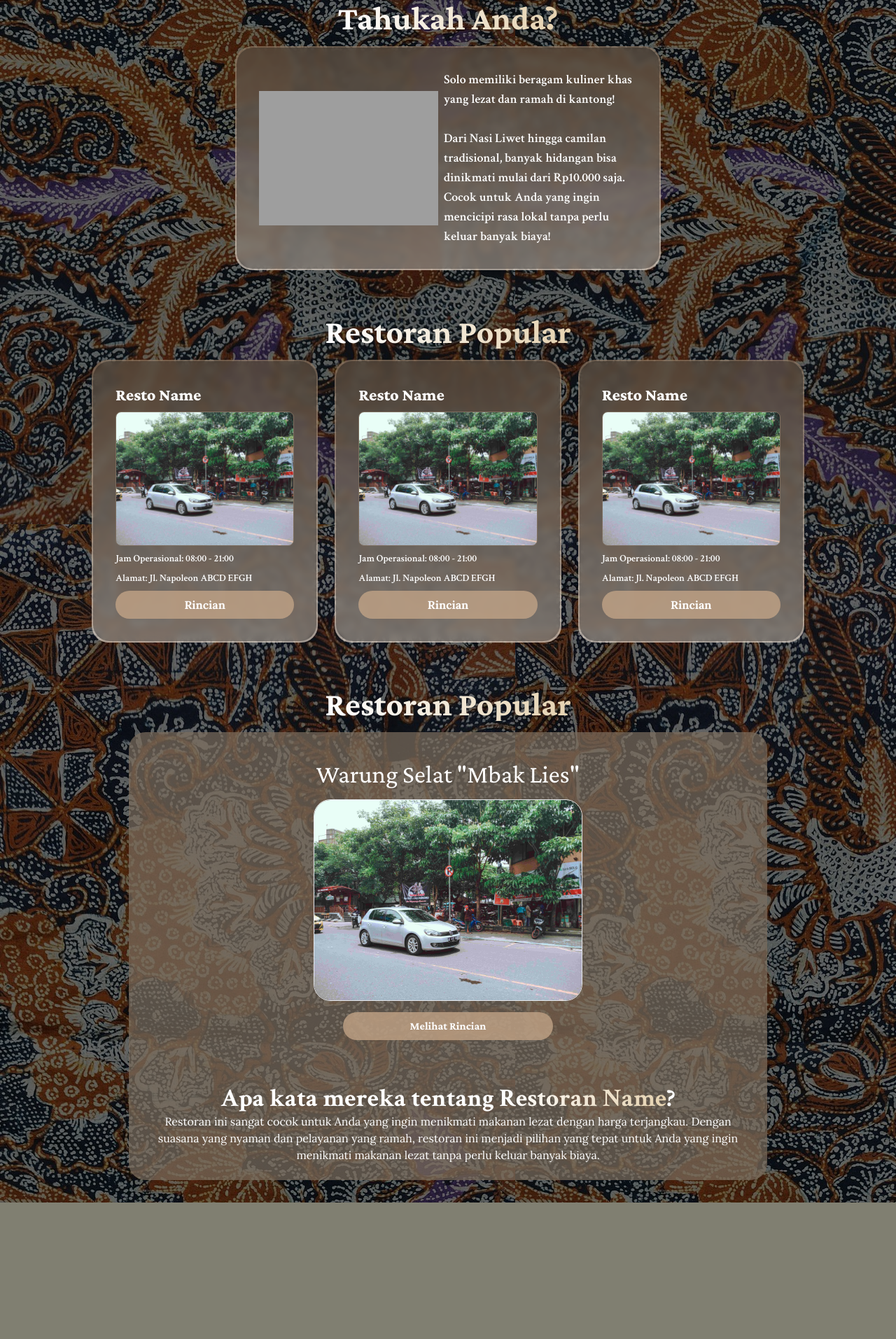
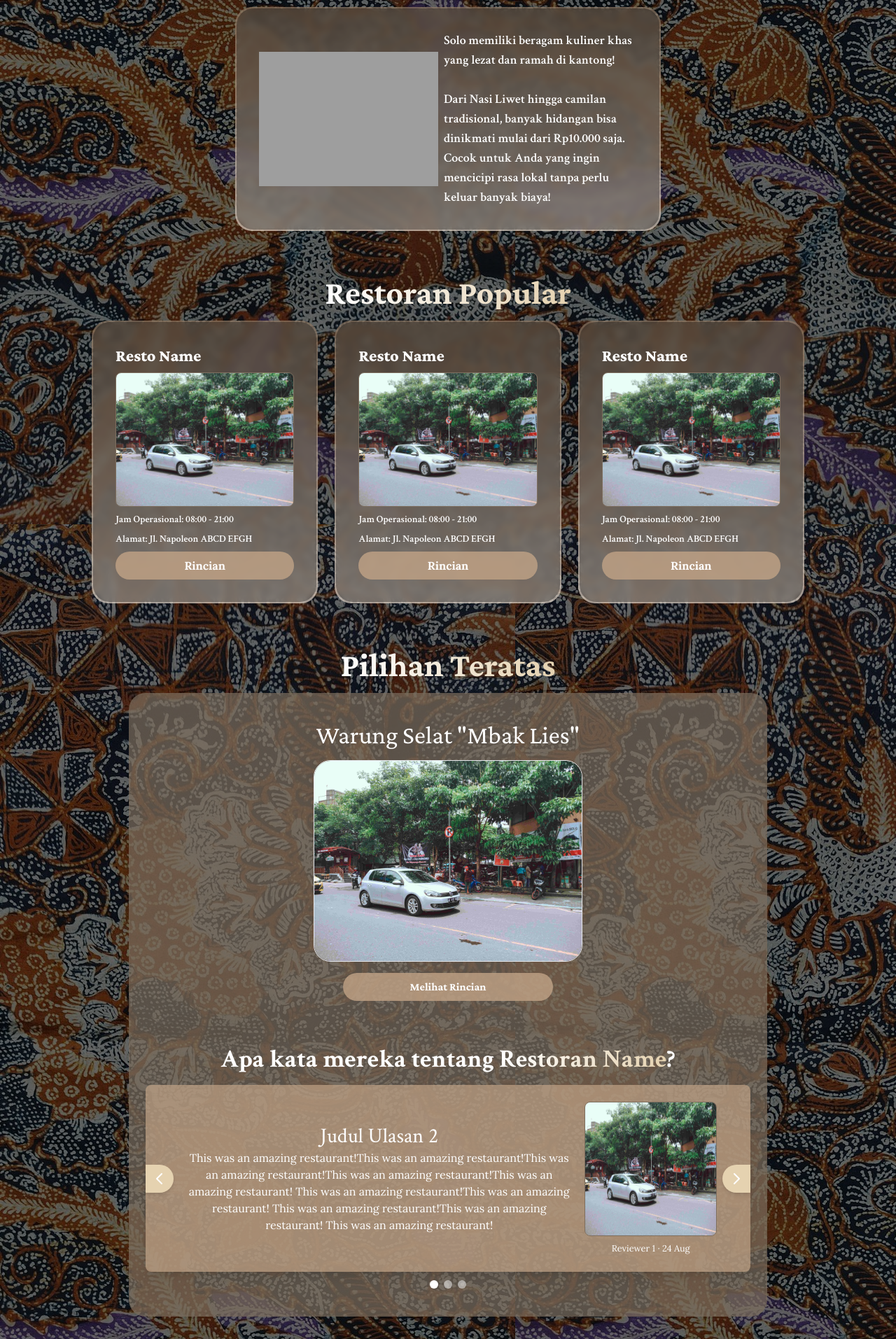
Before and after one commit to muttyqt15/pbp-6, a Django app: page / in a window 1280 px wide. Shown: the part 886-2799 px from the top of the page at 70% size. Before the commit the page ends 2604 px from the top, so only its background shows below. Run offline with Django 5.2, Linux system fonts and the light colour scheme; some libraries are stand-ins or nearby versions; grey boxes are pictures that could not be loaded.

Commit message:
feat: landing page

```diff
--- /dev/null
+++ b/api/main/templates/_components/carousel-card.html
@@ -0,0 +1,23 @@
+{% load static %}
+<div class="w-full flex-shrink-0">
+  <div
+    class="w-full h-full flex flex-col lg:flex-row items-center justify-center bg-lion/70 p-6 px-12 gap-2">
+    <div class="w-full flex flex-col p-2">
+      <h4 class="text-3xl">Judul Ulasan 2</h4>
+      <p>
+        This was an amazing restaurant!This was an amazing restaurant!This was
+        an amazing restaurant!This was an amazing restaurant!This was an amazing
+        restaurant! This was an amazing restaurant!This was an amazing
+        restaurant! This was an amazing restaurant!This was an amazing
+        restaurant! This was an amazing restaurant!
+      </p>
+    </div>
+    <div class="flex flex-col gap-2">
+      <img
+        src="{% static 'images/hero.jpg' %}"
+        alt="food"
+        class="h-48 rounded-lg border border-coyote" />
+      <small>Reviewer 1 &middot; 24 Aug</small>
+    </div>
+  </div>
+</div>
--- a/api/main/templates/_components/carousel.html
+++ b/api/main/templates/_components/carousel.html
@@ -1,42 +1,94 @@
-<div class="carousel relative w-full h-screen overflow-hidden" data-carousel>
+<div class="max-w-4xl w-full mx-auto relative">
+  <!-- Carousel container -->
+  <div class="relative overflow-hidden rounded-lg shadow-lg">
+    <!-- Slides container -->
+    <div
+      class="flex transition-transform duration-500 ease-in-out h-full"
+      id="slides">
+        {% include '_components/carousel-card.html' %}
+        {% include '_components/carousel-card.html' %}
+        {% include '_components/carousel-card.html' %}
+    </div>
+
+    <!-- Navigation buttons -->
     <button
-    class="carousel-button prev absolute z-10 left-4 top-1/2 transform -translate-y-1/2 bg-black bg-opacity-30 text-white text-4xl rounded-full p-2 hover:bg-opacity-40"
-    data-carousel-button="prev">
-    &#8656;
+      class="absolute left-0 top-1/2 transform -translate-y-1/2 bg-dutch p-2 rounded-r-full shadow-md hover:scale-[1.02] focus:outline-none"
+      onclick="prevSlide()">
+      <svg
+        class="w-6 h-6"
+        fill="none"
+        stroke="currentColor"
+        viewBox="0 0 24 24">
+        <path
+          stroke-linecap="round"
+          stroke-linejoin="round"
+          stroke-width="2"
+          d="M15 19l-7-7 7-7"></path>
+      </svg>
     </button>
     <button
-    class="carousel-button next absolute z-10 right-4 top-1/2 transform -translate-y-1/2 bg-black bg-opacity-30 text-white text-4xl rounded-full p-2 hover:bg-opacity-40"
-    data-carousel-button="next">
-    &#8658;
+      class="absolute right-0 top-1/2 transform -translate-y-1/2 bg-dutch p-2 rounded-l-full shadow-md hover:scale-[1.02] focus:outline-none"
+      onclick="nextSlide()">
+      <svg
+        class="w-6 h-6"
+        fill="none"
+        stroke="currentColor"
+        viewBox="0 0 24 24">
+        <path
+          stroke-linecap="round"
+          stroke-linejoin="round"
+          stroke-width="2"
+          d="M9 5l7 7-7 7"></path>
+      </svg>
     </button>
+  </div>
 
-  <ul
-    class="flex list-none p-0 m-0 transition-transform duration-500 ease-in-out"
-    data-slides>
-    <li
-      class="slide flex items-center justify-center w-full h-full opacity-0 transition-opacity duration-200 ease-in-out"
-      data-active>
+  <!-- Dots indicators -->
   <div
-        class="card flex flex-col justify-center items-center w-3/4 h-3/4 bg-black text-white rounded-lg p-4">
-        <h3 class="text-lg font-bold">Card Title 1</h3>
-        <p class="text-gray-300">Description for Card 1.</p>
+    class="absolute -bottom-6 left-1/2 transform -translate-x-1/2 flex space-x-2">
+    <button
+      class="w-3 h-3 rounded-full bg-white transition-colors duration-200"
+      onclick="goToSlide(0)"></button>
+    <button
+      class="w-3 h-3 rounded-full bg-white/50 transition-colors duration-200"
+      onclick="goToSlide(1)"></button>
+    <button
+      class="w-3 h-3 rounded-full bg-white/50 transition-colors duration-200"
+      onclick="goToSlide(2)"></button>
   </div>
-    </li>
-    <li
-      class="slide flex items-center justify-center w-full h-full opacity-0 transition-opacity duration-200 ease-in-out">
-      <div
-        class="card flex flex-col justify-center items-center w-3/4 h-3/4 bg-black text-white rounded-lg p-4">
-        <h3 class="text-lg font-bold">Card Title 2</h3>
-        <p class="text-gray-300">Description for Card 2.</p>
 </div>
-    </li>
-    <li
-      class="slide flex items-center justify-center w-full h-full opacity-0 transition-opacity duration-200 ease-in-out">
-      <div
-        class="card flex flex-col justify-center items-center w-3/4 h-3/4 bg-black text-white rounded-lg p-4">
-        <h3 class="text-lg font-bold">Card Title 3</h3>
-        <p class="text-gray-300">Description for Card 3.</p>
-      </div>
-    </li>
-  </ul>
-</div>
+
+<script>
+  let currentSlide = 0;
+  const slides = document.getElementById("slides");
+  const totalSlides = 3;
+  const dots = document.querySelectorAll(".absolute.bottom-4 button");
+
+  function updateSlidePosition() {
+    slides.style.transform = `translateX(-${currentSlide * 100}%)`;
+    // Update dots
+    dots.forEach((dot, index) => {
+      dot.className = `w-3 h-3 rounded-full transition-colors duration-200 ${
+        index === currentSlide ? "bg-white" : "bg-white/50"
+      }`;
+    });
+  }
+
+  function nextSlide() {
+    currentSlide = (currentSlide + 1) % totalSlides;
+    updateSlidePosition();
+  }
+
+  function prevSlide() {
+    currentSlide = (currentSlide - 1 + totalSlides) % totalSlides;
+    updateSlidePosition();
+  }
+
+  function goToSlide(slideIndex) {
+    currentSlide = slideIndex;
+    updateSlidePosition();
+  }
+
+  // Auto-advance slides every 5 seconds
+  setInterval(nextSlide, 5000);
+</script>
--- a/api/main/templates/_components/funfact.html
+++ b/api/main/templates/_components/funfact.html
@@ -1,7 +1,6 @@
 {% load static %}
 <div
   class="p-8 gap-4 text-center text-[#fff] font-lora h-full w-full flex flex-col items-center">
-  <div class="w-full rounded-md bg-lion py-2">Search</div>
   <h1
     class="text-3xl lg:text-5xl font-bold bg-clip-text bg-gradient-to-r from-[#fff] to-dutch text-transparent text-center">
     Tahukah Anda?
--- a/api/main/templates/_components/pilihan-teratas.html
+++ b/api/main/templates/_components/pilihan-teratas.html
@@ -3,10 +3,10 @@
   class="p-8 gap-4 text-center text-[#fff] font-lora h-full w-full flex flex-col items-center justify-center">
   <h1
     class="text-3xl lg:text-5xl font-bold bg-clip-text bg-gradient-to-r from-[#fff] to-dutch text-transparent text-center">
-    Restoran Popular
+    Pilihan Teratas
   </h1>
   <div
-    class="flex flex-col bg-coyote/70 rounded-3xl w-full sm:w-5/6 lg:w-3/4 h-fit p-6">
+    class="flex flex-col bg-coyote/70 rounded-3xl w-full sm:w-5/6 lg:w-3/4 h-fit p-6 pb-16">
     <h2 class="text-4xl m-4 font-pro">Warung Selat "Mbak Lies"</h2>
     <div
       class="w-full h-fit flex flex-col justify-center items-center gap-4 font-pro">
@@ -19,18 +19,13 @@
         Melihat Rincian
       </button>
     </div>
-    <h3 class="text-2xl sm:text-4xl font-bold mt-16">
+    <h3 class="text-2xl sm:text-4xl font-bold mt-16 mb-4">
       Apa kata mereka tentang
       <span
         class="font-extrabold bg-clip-text bg-gradient-to-r from-[#fff] to-dutch text-transparent text-center">
         Restoran Name</span
       >?
     </h3>
-    <p class="text-sm sm:text-base">
-      Restoran ini sangat cocok untuk Anda yang ingin menikmati makanan lezat
-      dengan harga terjangkau. Dengan suasana yang nyaman dan pelayanan yang
-      ramah, restoran ini menjadi pilihan yang tepat untuk Anda yang ingin
-      menikmati makanan lezat tanpa perlu keluar banyak biaya.
-    </p>
+    {% include '_components/carousel.html' %}
   </div>
 </div>
--- a/static/css/global.css
+++ b/static/css/global.css
@@ -4,7 +4,7 @@
   box-sizing: border-box;
 }
 body {
-  margin: 0;
+  margin: 0 auto;
 }
 
 .form-style form input,
--- a/static/js/carousel.js
+++ b/static/js/carousel.js
@@ -1,31 +1,30 @@
-document.addEventListener("DOMContentLoaded", () => {
-  const slides = document.querySelectorAll("[data-slides] .slide");
-  const prevButton = document.querySelector('[data-carousel-button="prev"]');
-  const nextButton = document.querySelector('[data-carousel-button="next"]');
+(() => {
+    const slidesContainer = document.getElementById("slides-container");
+    const slides = document.querySelectorAll(".slide");
+    const prevButton = document.getElementById("slide-arrow-prev");
+    const nextButton = document.getElementById("slide-arrow-next");
 
-  let currentIndex = 0;
+    // Check if elements are selected correctly
+    console.log(slidesContainer, slides, prevButton, nextButton);
 
-  const updateSlides = () => {
-    slides.forEach((slide, index) => {
-      slide.removeAttribute("data-active"); // Remove active class from all slides
-      slide.style.opacity = "0"; // Set opacity to 0
-      slide.style.transitionDelay = "200ms"; // Delay transition for inactive slides
+    if (!slidesContainer || slides.length === 0 || !prevButton || !nextButton) {
+      console.error("One or more elements are not found!");
+      return; // Exit if elements are not found
+    }
+
+    nextButton.addEventListener("click", () => {
+      console.log("Next button clicked"); // For debugging
+      if (slides.length > 0) {
+        const slideWidth = slides[0].clientWidth; // Use the width of the first slide
+        slidesContainer.scrollLeft += slideWidth; // Scroll right
+      }
     });
 
-    slides[currentIndex].setAttribute("data-active", ""); // Set current slide as active
-    slides[currentIndex].style.opacity = "1"; // Set current slide opacity to 1
-    slides[currentIndex].style.transitionDelay = "0ms"; // Remove delay for active slide
-  };
-
-  nextButton.addEventListener("click", () => {
-    currentIndex = (currentIndex + 1) % slides.length; // Loop back to start
-    updateSlides();
-  });
-
-  prevButton.addEventListener("click", () => {
-    currentIndex = (currentIndex - 1 + slides.length) % slides.length; // Loop back to end
-    updateSlides();
-  });
-
-  updateSlides(); // Initialize slides on load
-});
+    prevButton.addEventListener("click", () => {
+      console.log("Previous button clicked"); // For debugging
+      if (slides.length > 0) {
+        const slideWidth = slides[0].clientWidth; // Use the width of the first slide
+        slidesContainer.scrollLeft -= slideWidth; // Scroll left
+      }
+    });
+  })();
```
Also changed, not shown: api/authentication/templates/login.html (+7 -5 lines), static/css/carousel.css (+49 -69 lines). Lines whose indentation alone changed are shown as unchanged.
